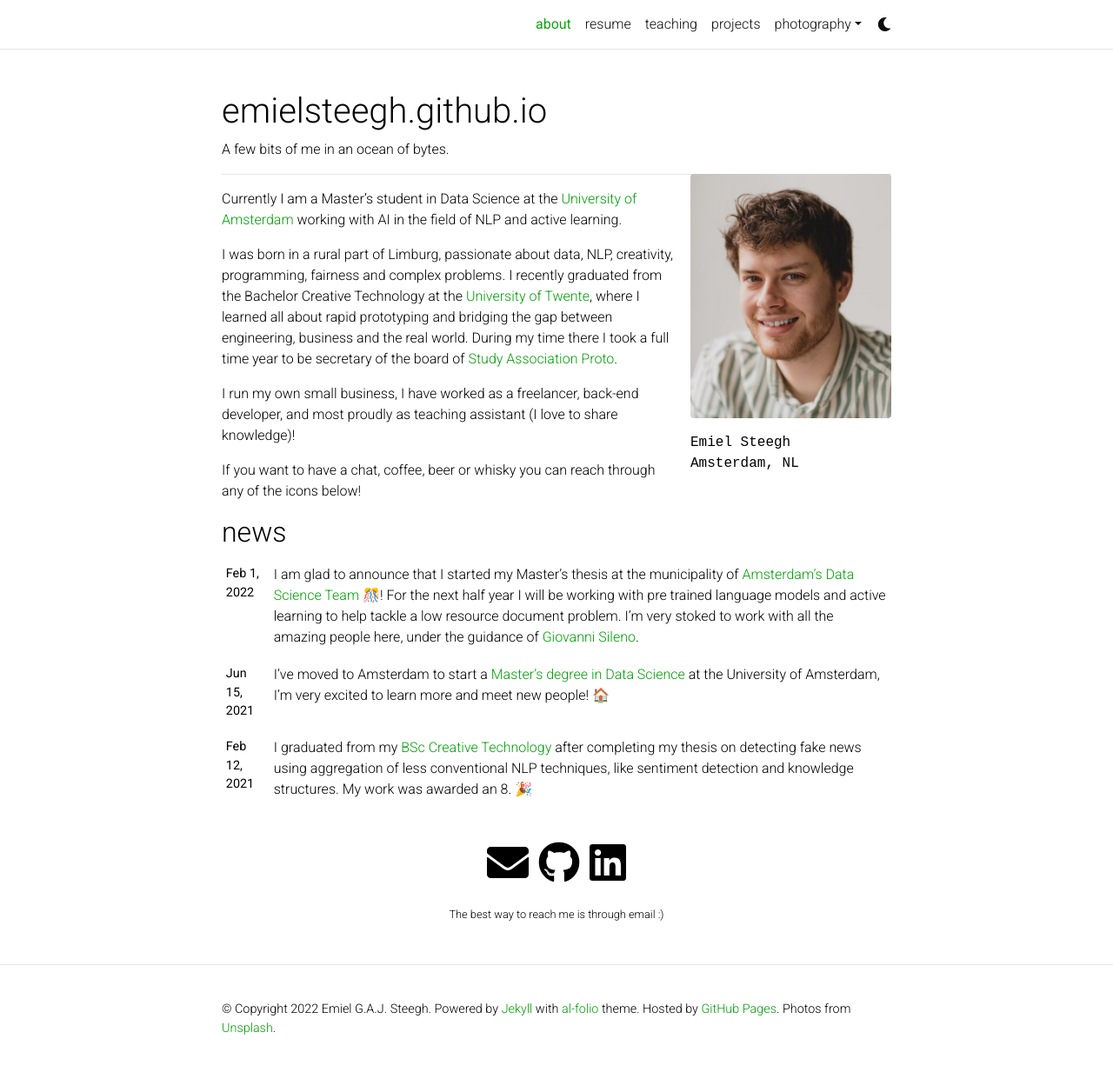
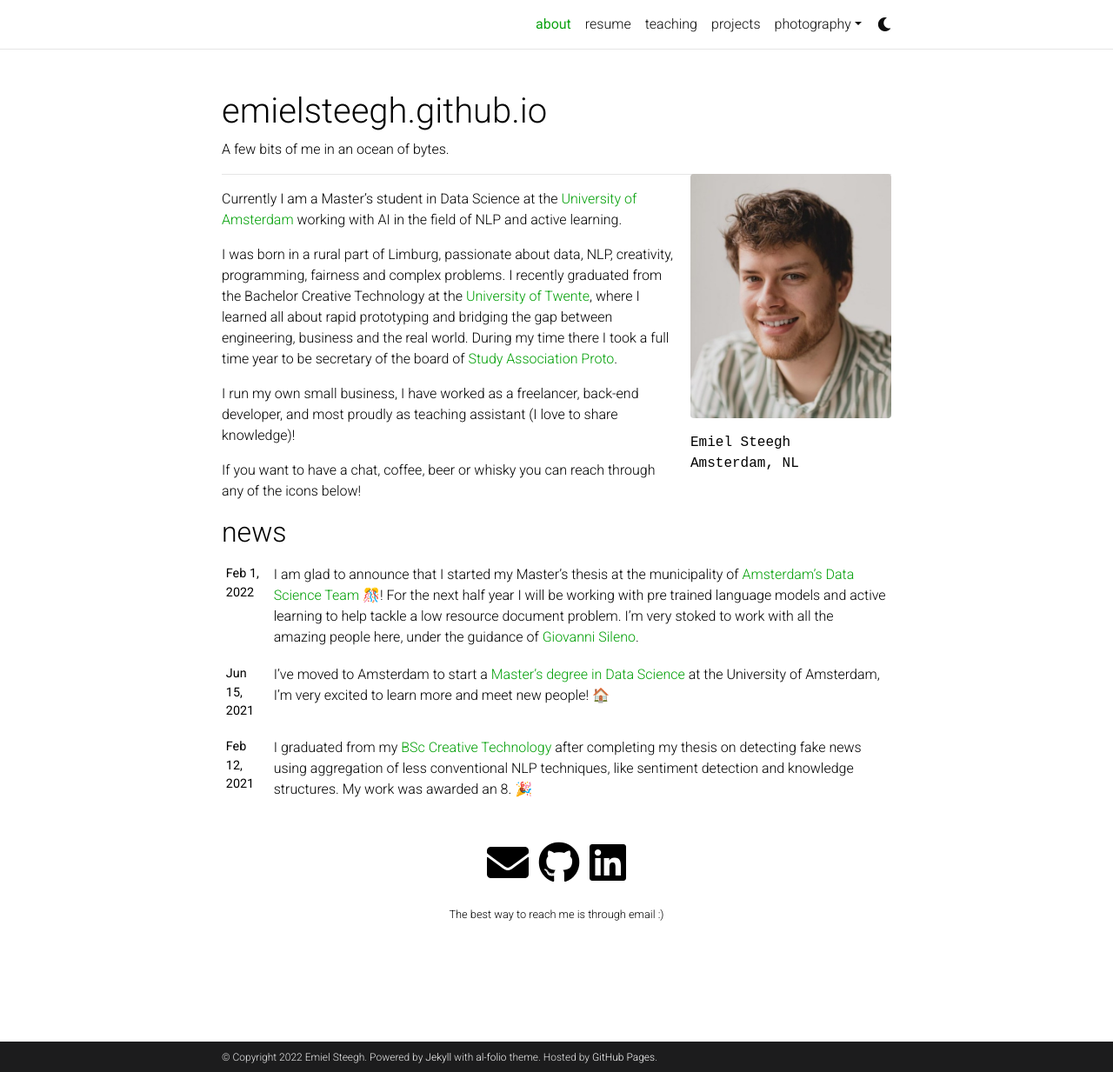
Before and after one commit to emielsteegh/emielsteegh.github.io, a Jekyll site: the page built from _pages/about.md, in a window 1280 px wide and 1233 px high. Shown: the whole window at 87% size. Built offline with Jekyll 4.4.1, drawn with Linux system fonts in a browser that asks for light colours; full-size pictures stand in for the smaller copies a plugin makes; emoji names are drawn with the system emoji font; comment, search, counter and statistics services are not loaded; a style sheet for code colours, icons or effects is not loaded.

Commit message:
update template + license

```diff
--- a/_config.yml
+++ b/_config.yml
@@ -4,7 +4,7 @@
 
 title: # the website title (if blank, full name will be used instead)
 first_name: Emiel
-middle_name: G.A.J.
+middle_name:
 last_name: Steegh
 email: hello@emielsteegh.com
 description: > # the ">" symbol means to ignore newlines until "footer_text:"
@@ -12,7 +12,6 @@
 footer_text: >
   Powered by <a href="https://jekyllrb.com/" target="_blank">Jekyll</a> with <a href="https://github.com/alshedivat/al-folio">al-folio</a> theme.
   Hosted by <a href="https://pages.github.com/" target="_blank">GitHub Pages</a>.
-  Photos from <a href="https://unsplash.com" target="_blank">Unsplash</a>.
 keywords: Emiel, Steegh, Data, Science, Photography, NLP  # add your own keywords or leave empty
 
 lang: en # the language of your site (for example: en, fr, cn, ru, etc.)
@@ -43,7 +42,7 @@
 # -----------------------------------------------------------------------------
 
 navbar_fixed: true
-footer_fixed: false
+footer_fixed: true
 
 # Dimensions
 max_width: 800px
--- a/_sass/_base.scss
+++ b/_sass/_base.scss
@@ -95,6 +95,8 @@
 .profile {
   margin-left: 1rem;
   width: 100%;
+  //padding-left: 27%;
+  padding-right: 60%;
 
   .address {
     margin-bottom: 5px;
@@ -109,6 +111,8 @@
 
 @media (min-width: 576px) {
   .profile {
+    padding-left: 0;
+    padding-right: 0;
     width: 30%;
     .address {
       p { display: block; }
```
Also changed, not shown: 1 other file.
